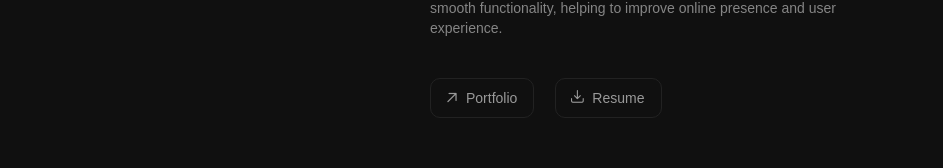
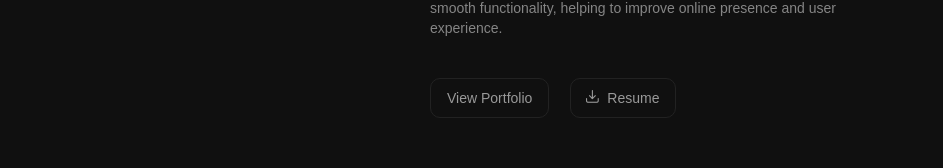
Before and after one commit to ABHAY-100/vue-link-bio, a Vue app: page / in a window 1280 px wide. Shown: the part 318-486 px from the top of the page, without its empty margins (0-943 px from the left). Built offline with nearby package versions, Linux system fonts and the light colour scheme; some icons are missing; a web font is replaced by a local one.

Commit message:
Some Edits

```diff
--- a/src/views/Home.vue
+++ b/src/views/Home.vue
@@ -45,14 +45,14 @@ const copyEmail = async () => {
       <div class="flex gap-[21px] justify-start items-start w-full">
         <Button
           @click="redirectToWebsite"
-          class="custom-button-icon border-[1px] rounded-[10px] border-other_border text-[#999999] h-[40px] text-sm px-[16px] max-w-[106px] flex justify-center items-center gap-[5px] font-normal hover:bg-other_border duration-200 ease-in-out"
+          class="custom-button-icon border-[1px] rounded-[10px] border-other_border text-[#999999] h-[40px] text-sm px-[16px] flex justify-center items-center gap-[5px] font-normal hover:bg-other_border duration-200 ease-in-out"
         >
-          <i
+          <!-- <i
             class="pi pi-arrow-up-right mt-[6px]"
             style="font-size: 0.78rem; margin-left: -4px; color: #999999"
-          ></i>
+          ></i> -->
           <!-- Website -->
-           Portfolio
+           View Portfolio
         </Button>
         <Button
           class="custom-button-icon border-[1px] rounded-[10px] border-other_border h-[40px] text-sm px-[16px]  flex justify-center items-center gap-[6px] font-normal text-[#999999] hover:bg-other_border duration-200 ease-in-out"
```
